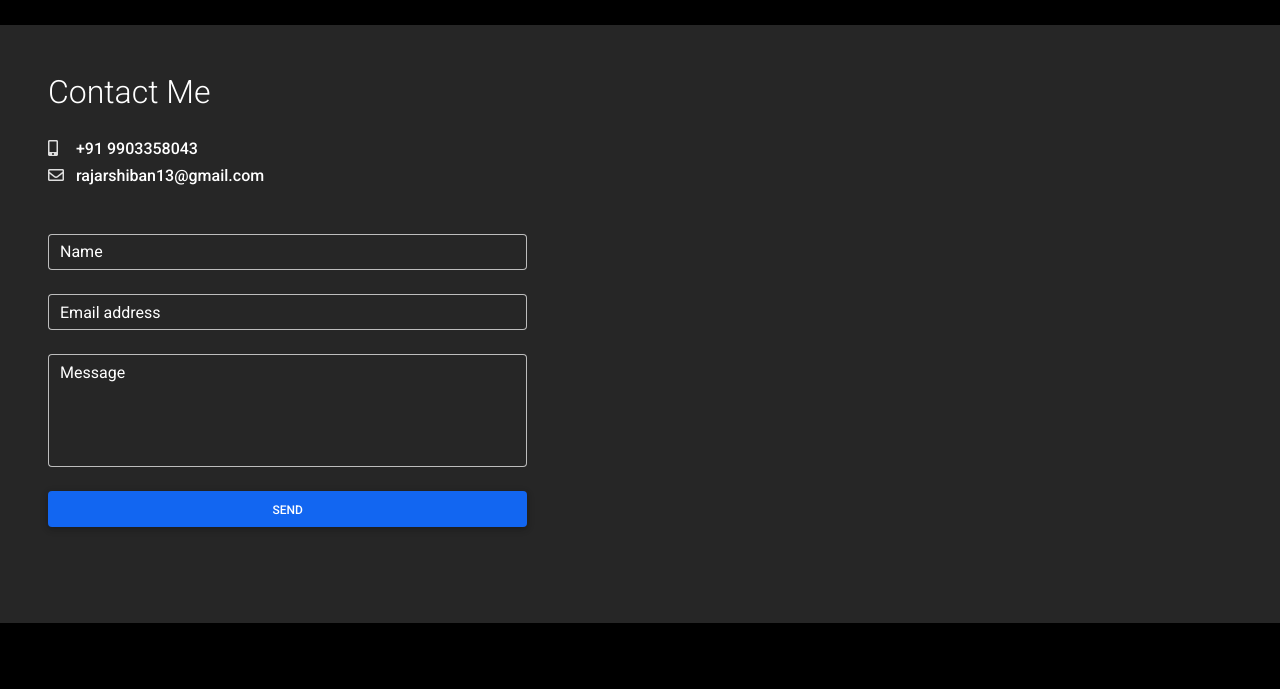
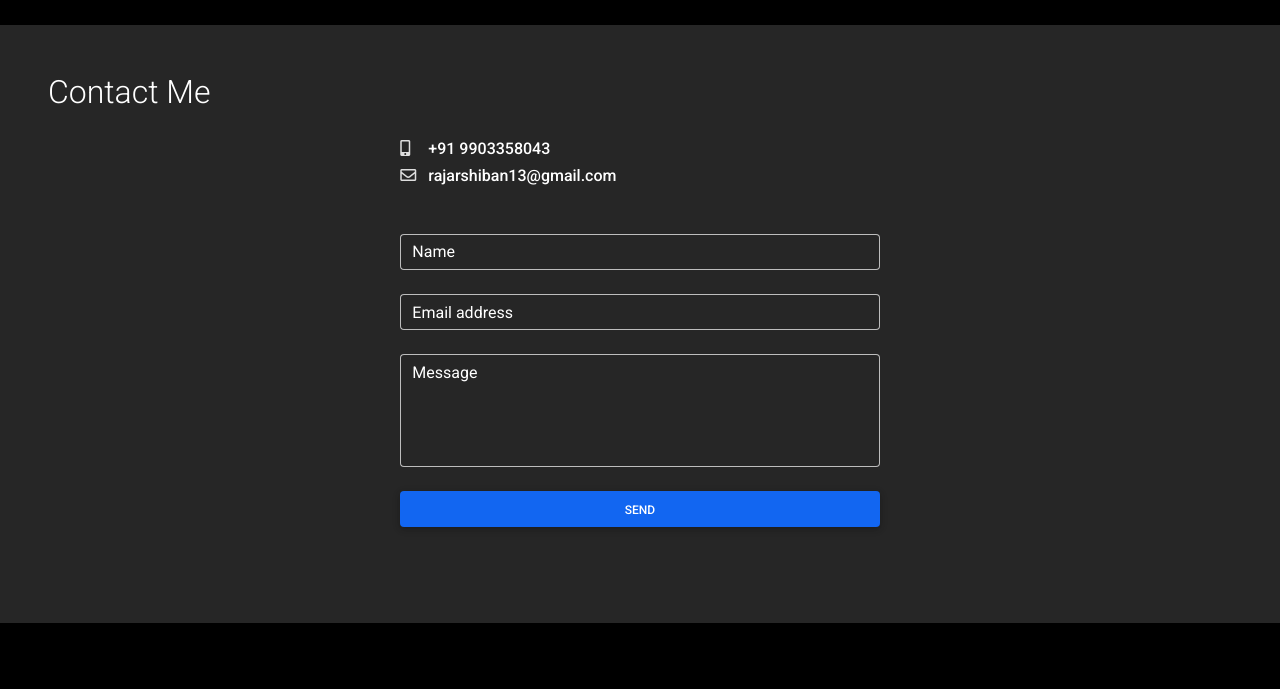
Before and after one commit to GSAUC3/RajarshiBanerjee, a plain HTML site: page index.html in a window 1280 px wide. Shown: the part 4720-5409 px from the top of the page. Drawn offline with Linux system fonts and the light colour scheme.

Commit message:
80% done

```diff
--- a/index.html
+++ b/index.html
@@ -89,7 +89,7 @@
                             role="button" rel="nofollow" target="_blank">Start tutorial</a>
                         <a class="btn btn-outline-light btn-lg m-2" href="https://mdbootstrap.com/docs/standard/"
                             target="_blank" role="button">Download MDB UI KIT</a> -->
-                        <a class="btn btn-primary" href="" target="_blank" role="button"> Download CV</a>
+                        <a class="btn btn-primary" href="./docs/RAJARSHI_CV.pdf" target="_blank" role="button"> Download CV</a>
                         <a class="btn btn-outline-primary" href="" target="_blank" role="button"> Download CV
                             (Europass)</a>
                     </div>
@@ -549,11 +549,11 @@
 
 
 
-    <div class="shadow-3-strong bg-dark my-5 p-5 text-white" id="contact">
-        <div class="contant-section">
+    <div class="shadow-3-strong bg-dark my-5 p-5 text-white " id="contact">
+        <div class="contant-section ">
           <h2 class="h2 fw-light text mb-4">Contact Me</h2>
-          <div class="row mb-4">
-            <div class="col-md-5" data-aos="fade-left" data-aos-delay="200">
+          <div class="row mb-4 d-flex justify-content-center">
+            <div class="col-md-5 " >
               <div class="mt-1">
                 <div class="h6"><i class="fas fa-mobile-alt text-white" style="width:24px;opacity:0.85;"></i>
                    +91 9903358043 </div>
```
